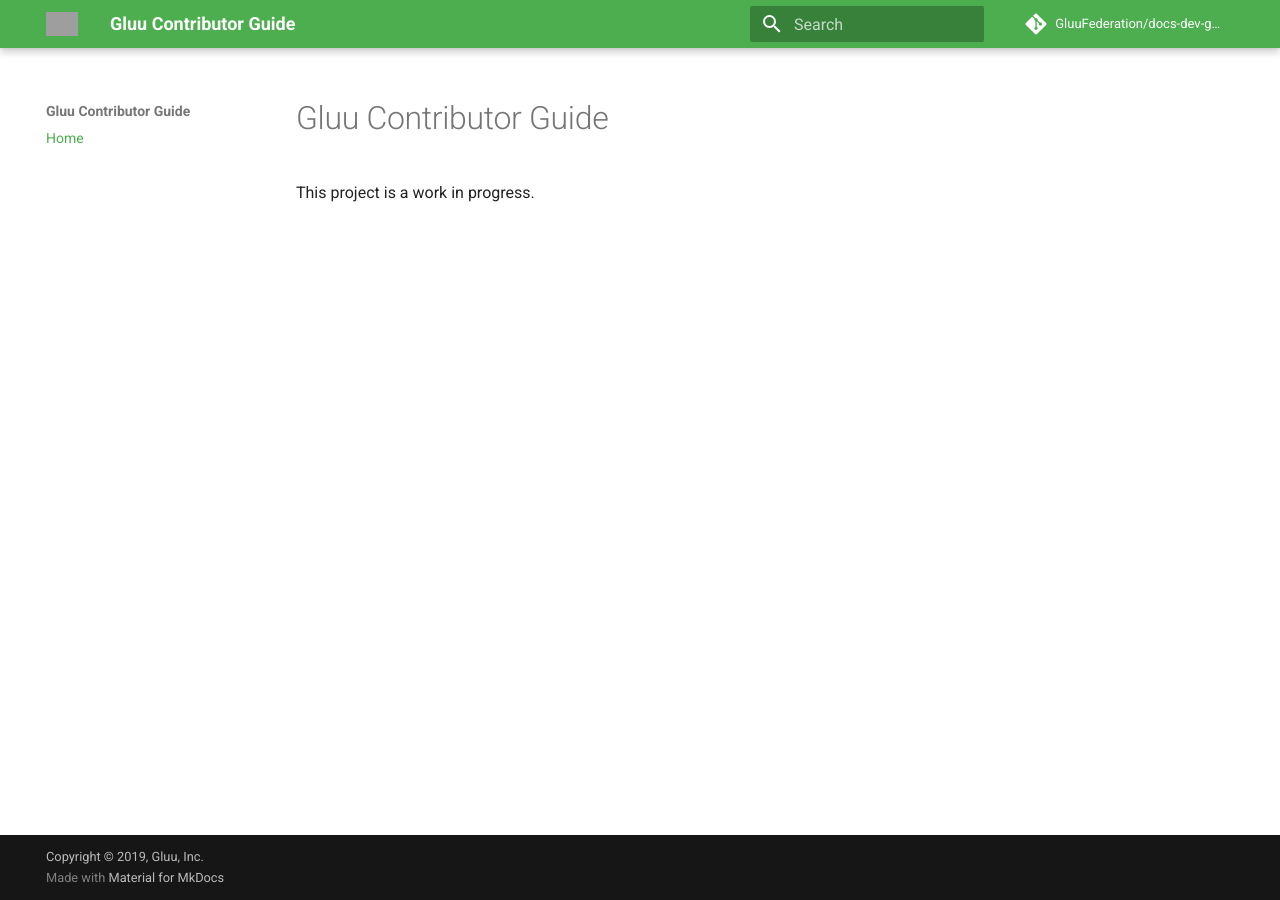
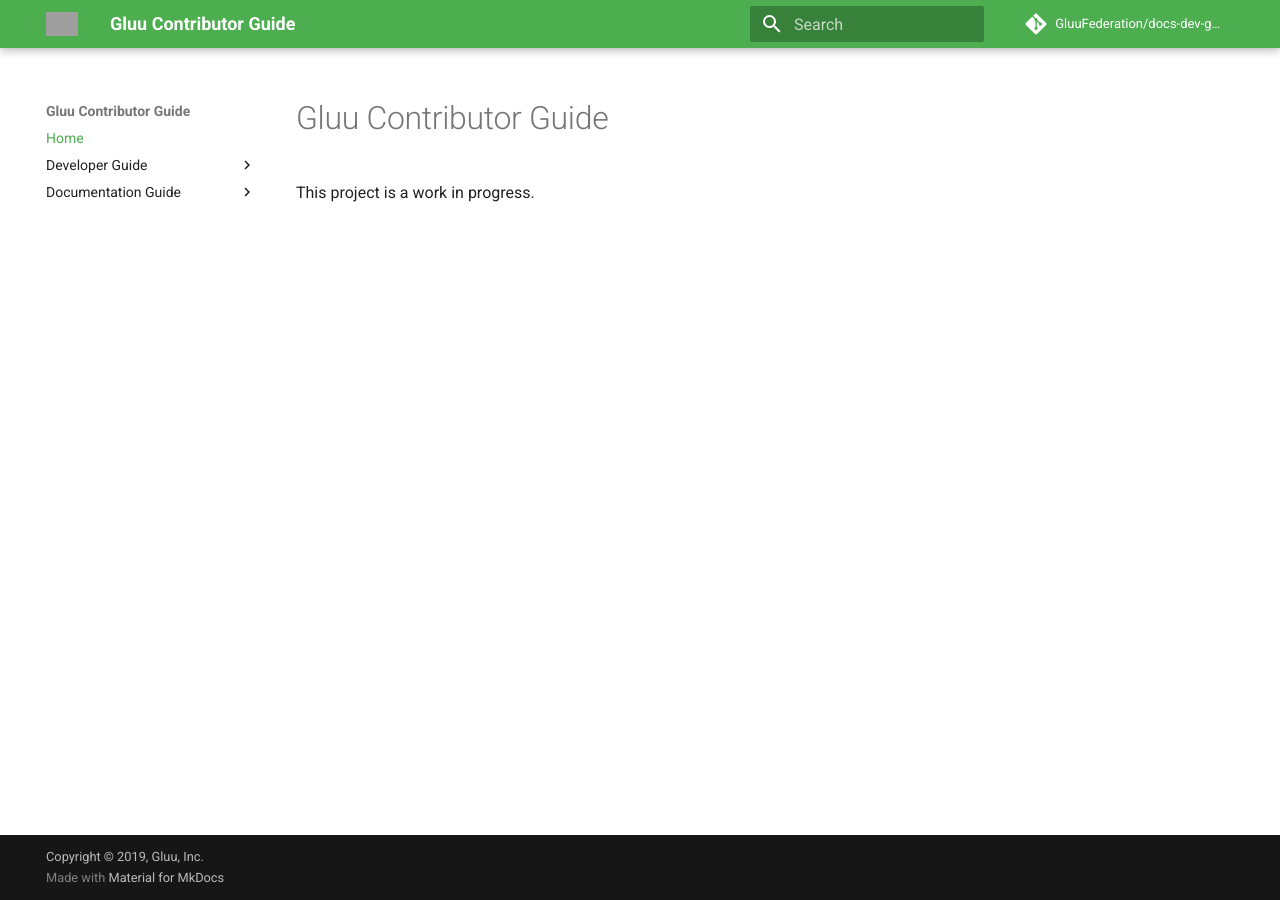
Before and after one commit to GluuFederation/docs-dev-guide-prod, an MkDocs documentation site: the page built from docs/source/index.md, in a window 1280 px wide. Built offline with MkDocs 1.6.1 and Material for MkDocs 9.7.7, drawn with Linux system fonts in a browser that asks for light colours; comment, search, counter and statistics services are not loaded; grey boxes are pictures that could not be loaded.

Commit message:
Adding basic navigation structure

```diff
--- a/docs/mkdocs.yml
+++ b/docs/mkdocs.yml
@@ -32,3 +32,7 @@ markdown_extensions:
 # Navigation Menu
 nav:
 - 'Home': 'index.md'
+- 'Developer Guide':
+    - 'Intro': 'developer/index.md'
+- 'Documentation Guide':
+    - 'Intro': 'documentation/index.md'
```
